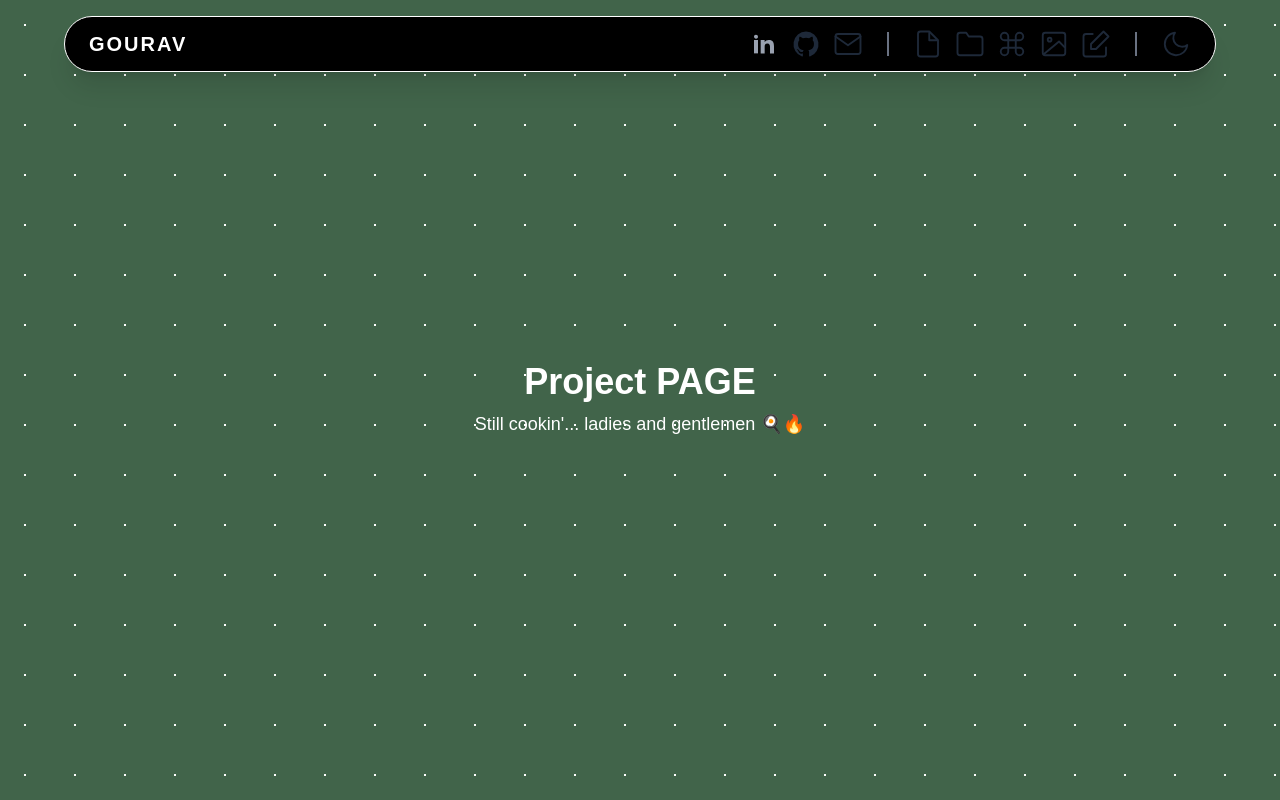
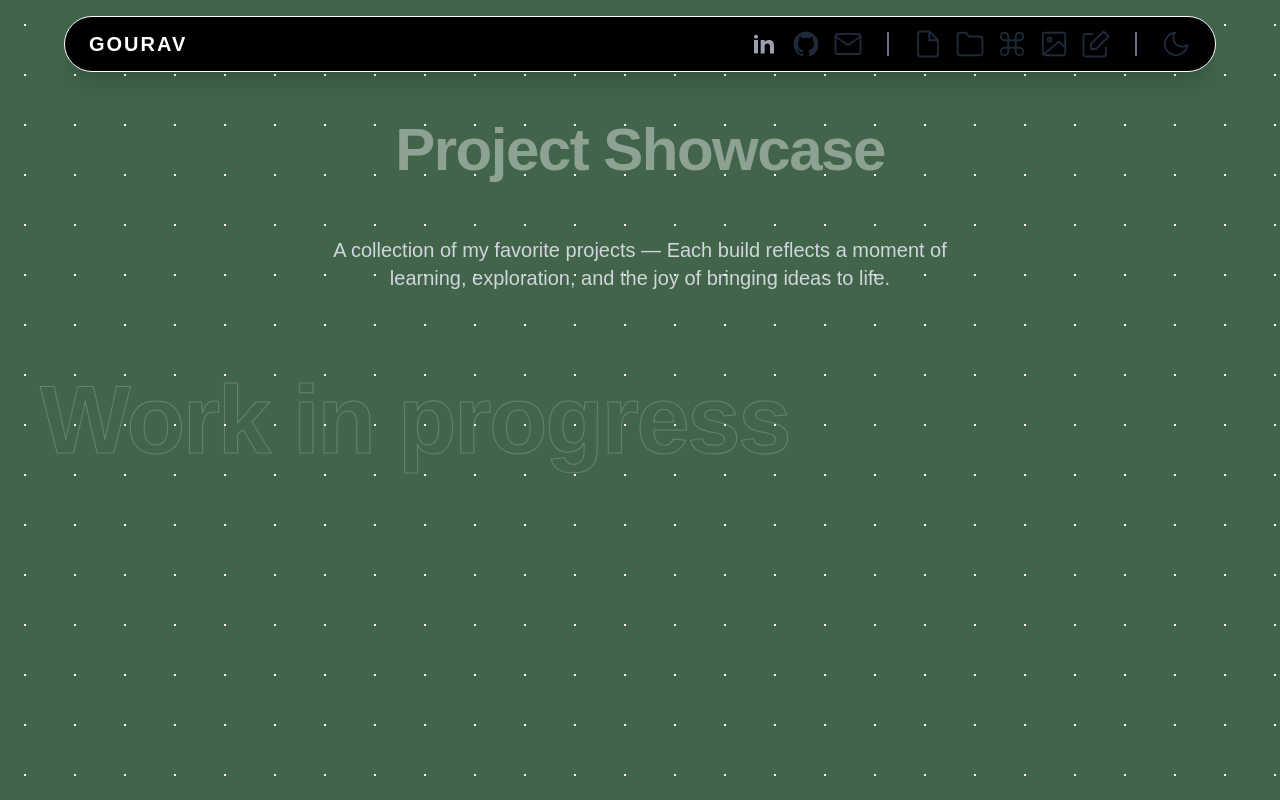
Before and after one commit to venomusblood568/venomusblood568.github.io, a Next.js app: page /project in a window 1280 px wide. Built offline with nearby package versions, Linux system fonts and the light colour scheme.

Commit message:
project update

```diff
--- a/app/globals.css
+++ b/app/globals.css
@@ -27,3 +27,8 @@ body {
   font-family: var(--font-sans);
   transition: background-color 0.3s ease, color 0.3s ease;
 }
+.text-outline {
+  color: transparent;
+  -webkit-text-stroke: 1px white; /* for WebKit browsers */
+  text-stroke: 1px white;         /* optional fallback */
+}
--- a/app/project/page.tsx
+++ b/app/project/page.tsx
@@ -4,14 +4,18 @@ export default function Project() {
   return (
     <div>
       <Header />
-      <div className="flex items-center justify-center w-full h-screen">
-        <div className="text-center">
-          <h1 className="text-4xl font-bold">Project PAGE</h1>
-          <h5 className="text-lg mt-2">
-            Still cookin&apos;... ladies and gentlemen 🍳🔥
-          </h5>
-        </div>
+      <div className="flex flex-col items-center text-center max-w-2xl mx-auto px-4 pt-20 pb-10 gap-4">
+        <h1 className="text-6xl font-bold tracking-tight py-10 px-10 opacity-40">
+          Project Showcase
+        </h1>
+        <p className="text-xl text-gray-300">
+          A collection of my favorite projects — Each build reflects a moment of
+          learning, exploration, and the joy of bringing ideas to life.
+        </p>
       </div>
+      <h1 className="text-8xl font-bold tracking-tight py-10 px-10 opacity-20 text-outline">
+        Work in progress
+      </h1>
     </div>
   );
 }
```
